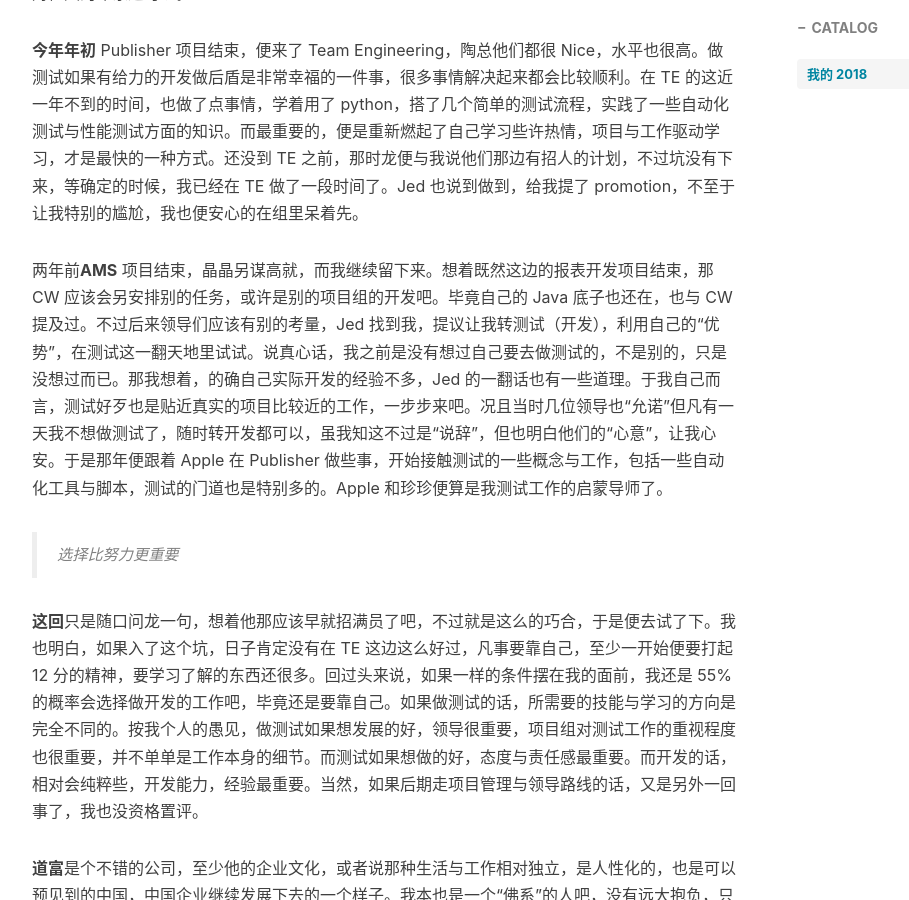
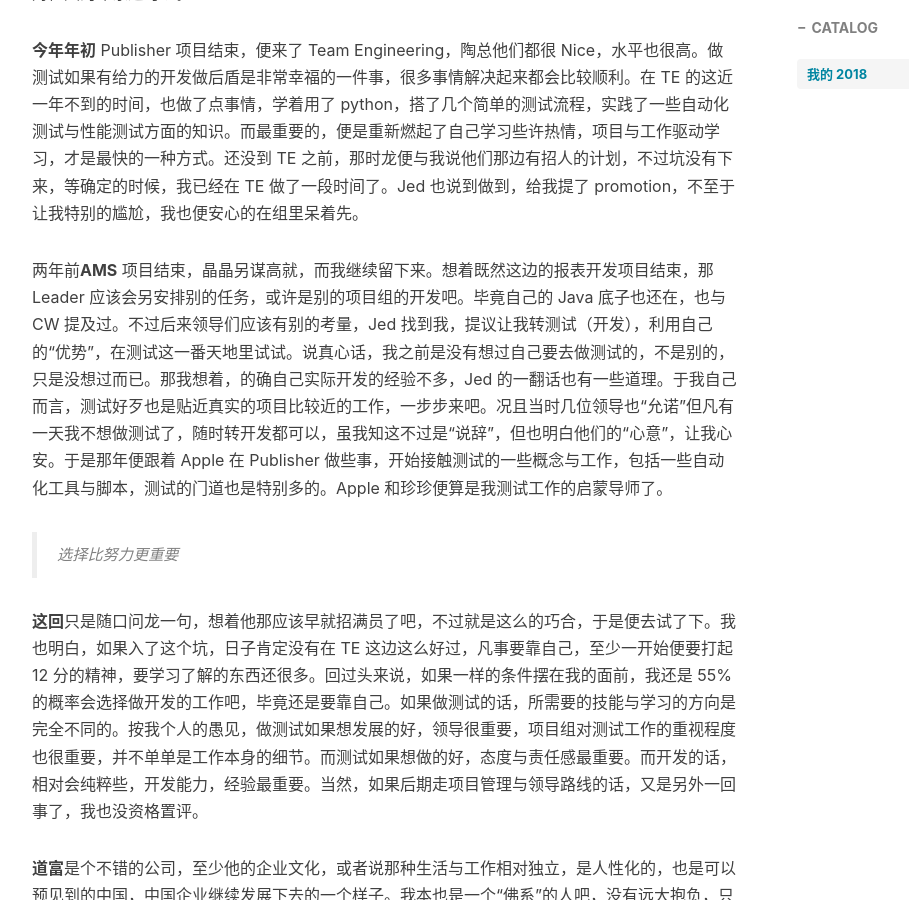
Before and after one commit to bearfly1990/bearfly.github.io, a Jekyll site: the page built from _posts/2018/12/2018-12-31-My2018.md, in a window 1280 px wide and 900 px high, scrolled down 1136 px. Shown: the whole window, without its empty margins (233-1142 px from the left). Built offline with Jekyll 4.4.1, drawn with Linux system fonts in a browser that asks for light colours; nearby versions of some CDN libraries; comment, search, counter and statistics services are not loaded.

Commit message:
update content

```diff
--- a/_posts/2018/12/2018-12-31-My2018.md
+++ b/_posts/2018/12/2018-12-31-My2018.md
@@ -24,7 +24,7 @@ tags:
 
 **今年年初** Publisher 项目结束，便来了 Team Engineering，陶总他们都很 Nice，水平也很高。做测试如果有给力的开发做后盾是非常幸福的一件事，很多事情解决起来都会比较顺利。在 TE 的这近一年不到的时间，也做了点事情，学着用了 python，搭了几个简单的测试流程，实践了一些自动化测试与性能测试方面的知识。而最重要的，便是重新燃起了自己学习些许热情，项目与工作驱动学习，才是最快的一种方式。还没到 TE 之前，那时龙便与我说他们那边有招人的计划，不过坑没有下来，等确定的时候，我已经在 TE 做了一段时间了。Jed 也说到做到，给我提了 promotion，不至于让我特别的尴尬，我也便安心的在组里呆着先。
 
-两年前**AMS** 项目结束，晶晶另谋高就，而我继续留下来。想着既然这边的报表开发项目结束，那 CW 应该会另安排别的任务，或许是别的项目组的开发吧。毕竟自己的 Java 底子也还在，也与 CW 提及过。不过后来领导们应该有别的考量，Jed 找到我，提议让我转测试（开发），利用自己的“优势”，在测试这一翻天地里试试。说真心话，我之前是没有想过自己要去做测试的，不是别的，只是没想过而已。那我想着，的确自己实际开发的经验不多，Jed 的一翻话也有一些道理。于我自己而言，测试好歹也是贴近真实的项目比较近的工作，一步步来吧。况且当时几位领导也“允诺”但凡有一天我不想做测试了，随时转开发都可以，虽我知这不过是“说辞”，但也明白他们的“心意”，让我心安。于是那年便跟着 Apple 在 Publisher 做些事，开始接触测试的一些概念与工作，包括一些自动化工具与脚本，测试的门道也是特别多的。Apple 和珍珍便算是我测试工作的启蒙导师了。
+两年前**AMS** 项目结束，晶晶另谋高就，而我继续留下来。想着既然这边的报表开发项目结束，那 Leader 应该会另安排别的任务，或许是别的项目组的开发吧。毕竟自己的 Java 底子也还在，也与 CW 提及过。不过后来领导们应该有别的考量，Jed 找到我，提议让我转测试（开发），利用自己的“优势”，在测试这一番天地里试试。说真心话，我之前是没有想过自己要去做测试的，不是别的，只是没想过而已。那我想着，的确自己实际开发的经验不多，Jed 的一翻话也有一些道理。于我自己而言，测试好歹也是贴近真实的项目比较近的工作，一步步来吧。况且当时几位领导也“允诺”但凡有一天我不想做测试了，随时转开发都可以，虽我知这不过是“说辞”，但也明白他们的“心意”，让我心安。于是那年便跟着 Apple 在 Publisher 做些事，开始接触测试的一些概念与工作，包括一些自动化工具与脚本，测试的门道也是特别多的。Apple 和珍珍便算是我测试工作的启蒙导师了。
 
 > 选择比努力更重要
 
```
